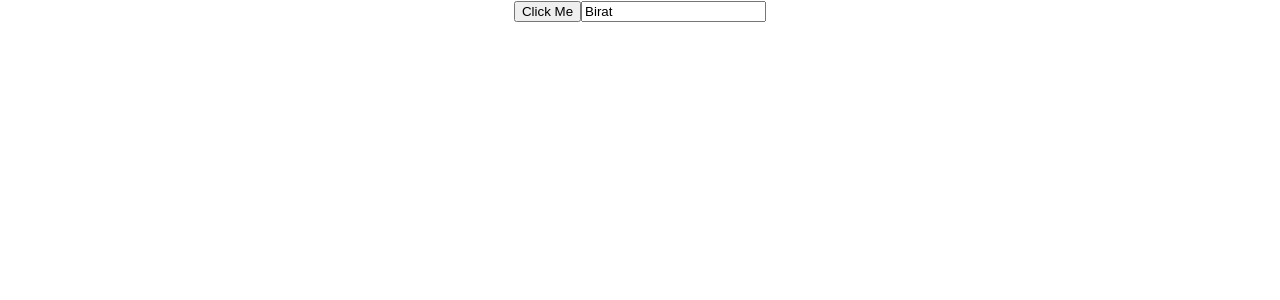
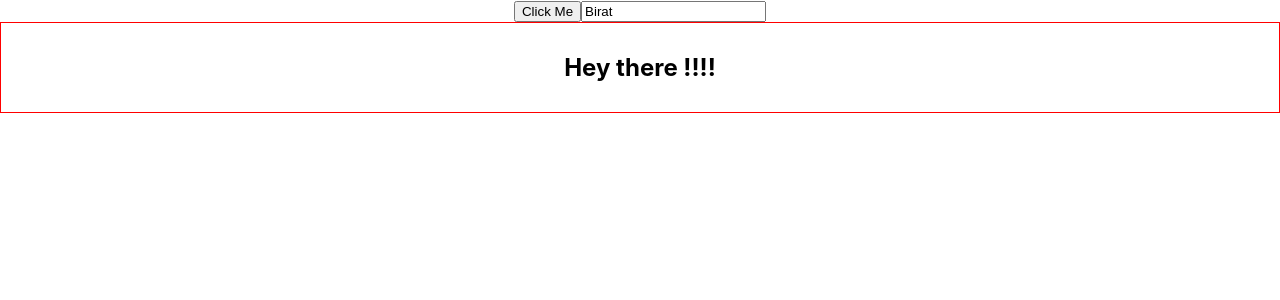
Before and after one commit to birat04/typescript, a React (Create React App) app: page / in a window 1280 px wide. Shown: the top 300 px of the page. Built offline with nearby package versions, Linux system fonts and the light colour scheme.

Commit message:
styles props

```diff
--- a/src/App.tsx
+++ b/src/App.tsx
@@ -54,7 +54,7 @@
 import './App.css'
 import { Button } from './components/Button'
 import { Input } from './components/Input'
-
+import { Container } from './components/Container'
 function App () {
   return <div className="App">
     <Button handleClick={(event,id) =>{
@@ -63,6 +63,7 @@ function App () {
     <Input value={'Birat'} handleChange={(event) =>{
       console.log('Input Changed', event)
     }}/>
+    <Container styles={{border:'1px solid red',padding:'10px'}}/>
     </div>
 }
 export default App
--- /dev/null
+++ b/src/components/Container.tsx
@@ -0,0 +1,11 @@
+type ContainerProps = {
+    styles:React.CSSProperties
+
+}
+export const Container = (props: ContainerProps) => {
+    return (
+        <div style={props.styles}>
+            <h2>Hey there !!!!</h2>
+        </div>
+    )
+}
```
